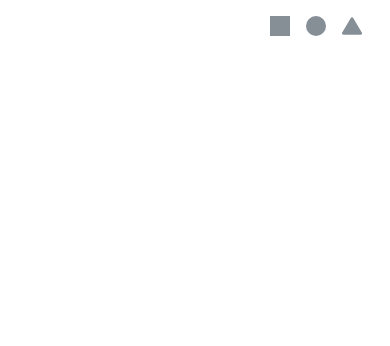
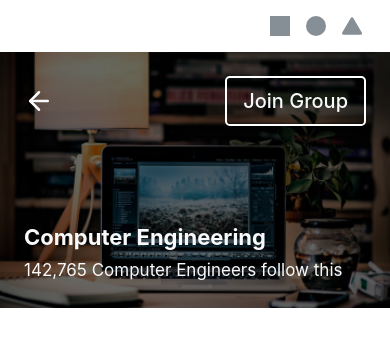
Before and after one commit to neel123go/ATG-World, a React (Create React App) app: page / in a window 390 px wide. Shown: the top 346 px of the page. Built offline with nearby package versions, Linux system fonts and the light colour scheme.

Commit message:
Banner section design & responsive complete

```diff
--- a/src/App.js
+++ b/src/App.js
@@ -1,8 +1,10 @@
+import Banner from "./components/Banner/Banner";
 import Header from "./components/Navbar/Navbar";
 function App() {
   return (
     <>
       <Header />
+      <Banner />
     </>
   );
 }
--- /dev/null
+++ b/src/components/Banner/Banner.js
@@ -0,0 +1,40 @@
+import React from 'react';
+import BannerImg from '../../Images/banner-mobile.png';
+import { FiArrowLeft } from 'react-icons/fi';
+import { btnStyle, contentContainer, firstContent, lgContainer, smContainer } from './BannerStyle';
+
+const Banner = () => {
+    return (
+        <>
+            {/* Banner for Large Device */}
+            <div
+                className={lgContainer}
+                style={{ backgroundImage: 'url(https://i.ibb.co/1Zsy8CP/banner.png)', height: '58vh' }}
+            >
+                <div className='text-light position-relative' style={{ background: 'linear-gradient(180deg, rgba(0, 0, 0, 0.45) 0%, rgba(0, 0, 0, 0.6) 100%)', height: '58vh' }}>
+                    <div className='position-absolute' style={{ left: '200px', bottom: '80px' }}>
+                        <h2 style={{ fontSize: '36px', fontWeight: '700' }}>Computer Engineering</h2>
+                        <p style={{ fontSize: '18px', marginTop: '4px' }}>142,765 Computer Engineers follow this</p>
+                    </div>
+                </div>
+            </div>
+
+            {/* Banner for Small Device */}
+            <div className={smContainer} style={{ width: '100%', background: 'black', overflow: 'hidden' }}>
+                <img src={BannerImg} alt="Five developers at work." style={{ width: '100%', objectFit: 'cover', opacity: 0.4 }} />
+                <div className={contentContainer} style={{ width: '100%', height: '100%' }}>
+                    <div className={firstContent}>
+                        <FiArrowLeft fontSize={30} />
+                        <button className={btnStyle} style={{ fontWeight: '500' }}>Join Group</button>
+                    </div>
+                    <div className='mx-4 mb-2'>
+                        <h2 style={{ fontSize: '22px', fontWeight: '700' }}>Computer Engineering</h2>
+                        <p style={{ fontSize: '17px', marginTop: '4px', fontWeight: '400' }}>142,765 Computer Engineers follow this</p>
+                    </div>
+                </div>
+            </div>
+        </>
+    );
+};
+
+export default Banner;
--- /dev/null
+++ b/src/components/Banner/BannerStyle.js
@@ -0,0 +1,5 @@
+export const lgContainer = "bg-image d-none d-md-block";
+export const smContainer = "position-relative d-md-none d-block";
+export const contentContainer = "position-absolute top-0 text-light d-flex flex-column justify-content-between";
+export const firstContent = "d-flex justify-content-between align-items-center mx-4 mt-4";
+export const btnStyle = "bg-transparent text-light border border-2 rounded-3 py-2 fs-5 px-3 border-white";
```
Also changed, not shown: src/Images/banner-mobile.png (added), src/Images/banner.png (added).
